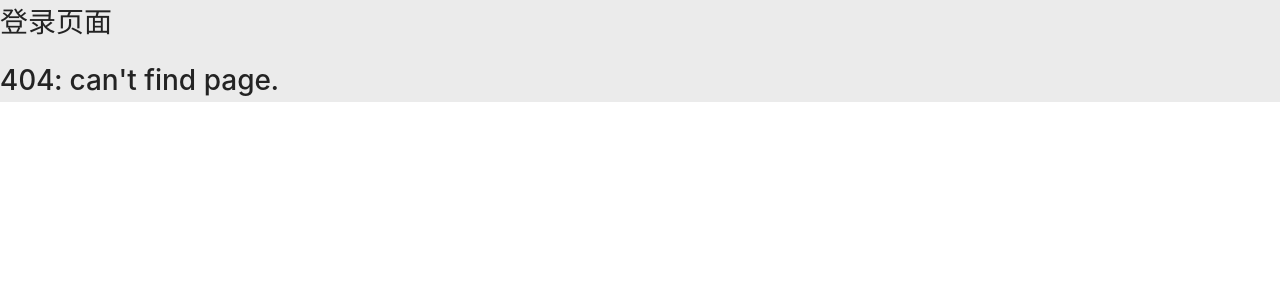
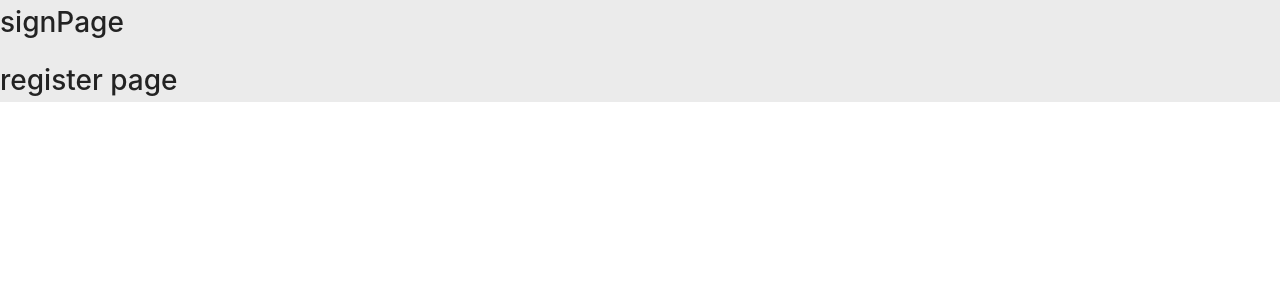
Before and after one commit to anne-creator/PawsUp, a React (Create React App) app: page /signin in a window 1280 px wide. Before the commit this address had no page. Shown: the top 300 px of the page. Built offline with nearby package versions, Linux system fonts and the light colour scheme.

Commit message:
feat:detail

```diff
--- a/src/App.tsx
+++ b/src/App.tsx
@@ -1,7 +1,7 @@
 import React from 'react';
 import styles from "./App.module.css";
 import { BrowserRouter, Route } from "react-router-dom";
-import { HomePage } from './pages';
+import { HomePage, SignInPage, RegisterPage } from './pages';
 
 
 function App() {
@@ -11,10 +11,14 @@ function App() {
       <BrowserRouter>
         <Route exact path='/' component={HomePage} />
         {/* NOTE：路由发生了变化，两个页面会堆叠显示。所以需要短路处理，给path之前加入 exact  */}
-        <Route exact path='/signin' render={() => <h1>登录页面</h1>} />
-        <Route render={() => <h1>404: can't find page.</h1>} />
+        <Route exact path='/signin' component={SignInPage} />
+        <Route exact component={RegisterPage} />
+
       </BrowserRouter>
     </div>
   );
 }
 export default App;
+
+// 使用Route，传递组件时候，react router 会默认传递三个数据history，locaiton，match.
+//
--- /dev/null
+++ b/src/pages/detail/Detail.tsx
@@ -0,0 +1,4 @@
+import React from 'react'
+import styles from 'Deatil.module.css'
+
+export const Detail
--- /dev/null
+++ b/src/pages/detail/index.ts
@@ -0,0 +1 @@
+export * from './Detail'
--- a/src/pages/index.ts
+++ b/src/pages/index.ts
@@ -1 +1,3 @@
 export * from "./home"
+export * from "./signin"
+export * from "./register"
--- /dev/null
+++ b/src/pages/register/RegisterPage.tsx
@@ -0,0 +1,11 @@
+import React from 'react'
+import styles from './Register.module.css'
+
+export class RegisterPage extends React.Component {
+    // constructor(props) {
+    //     super(props);
+    // }
+    render() {
+        return (<h1>register page</h1>);
+    }
+}
--- /dev/null
+++ b/src/pages/register/index.ts
@@ -0,0 +1 @@
+export * from './RegisterPage'
--- /dev/null
+++ b/src/pages/signin/SignInPage.tsx
@@ -0,0 +1,15 @@
+import React from 'react'
+import styles from './SignIn.module.css'
+
+export interface SignInPageProps {
+
+}
+export class SignInPage extends React.Component<SignInPageProps> {
+    constructor(props: SignInPageProps) {
+        super(props);
+        console.log(props);
+    }
+    render() {
+        return (<h1>signPage</h1>);
+    }
+}
--- /dev/null
+++ b/src/pages/signin/index.ts
@@ -0,0 +1 @@
+export * from './SignInPage'
```
Also changed, not shown: src/pages/detail/Detail.module.css (added), src/pages/register/RegisterPage.module.css (added), src/pages/signin/SignInPage.module.css (added).
